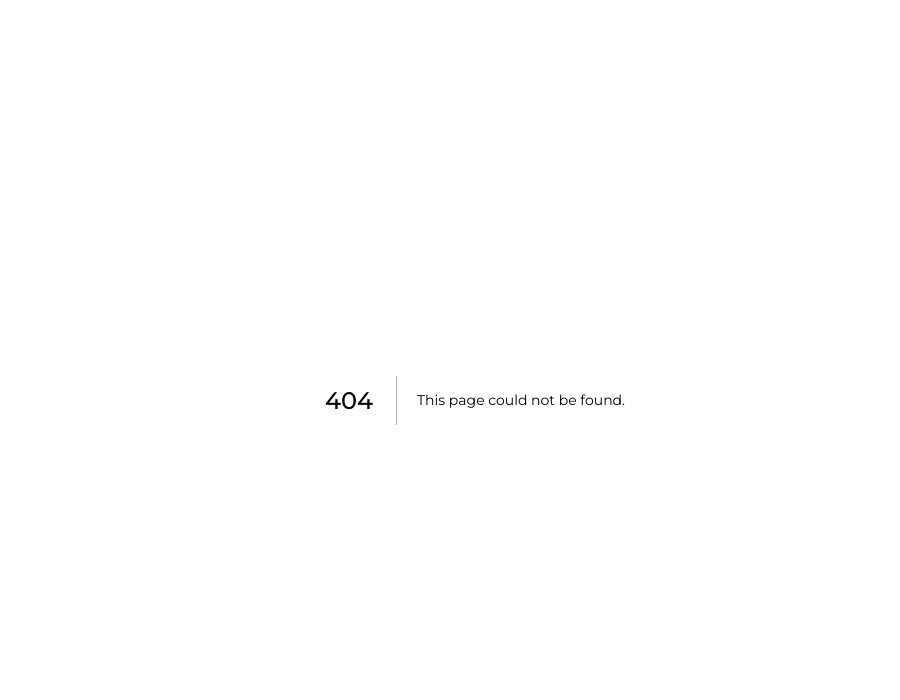
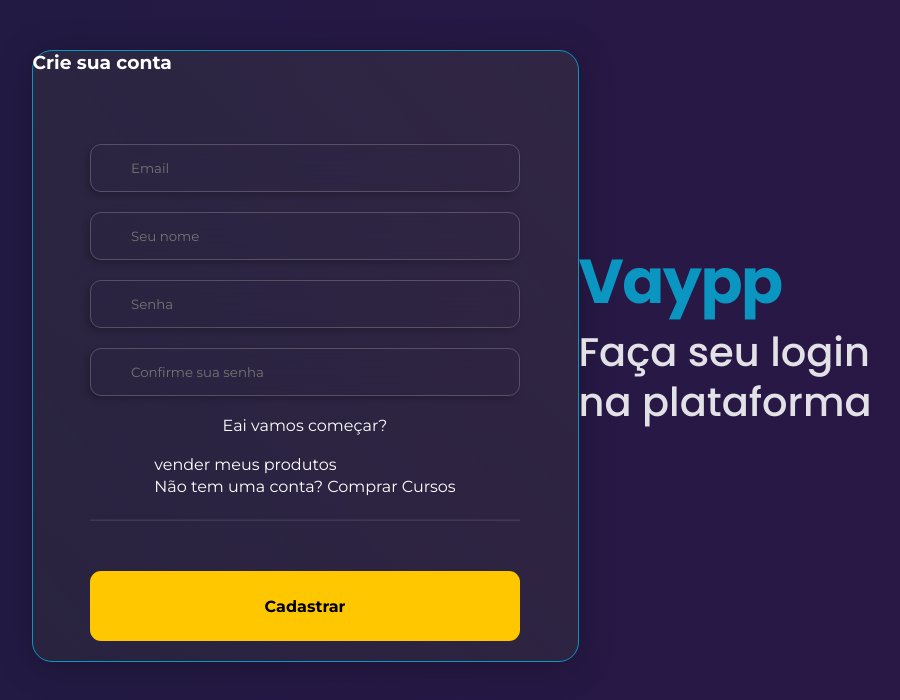
Before and after one commit to andersoncsousa/Test-Vaypp, a Next.js app: page /registre in a window 1280 px wide. Before the commit this address had no page. Shown: the top 700 px of the page, without its empty margins (165-1065 px from the left). Built offline with nearby package versions, Linux system fonts and the light colour scheme.

Commit message:
Add page de Cadastro

```diff
--- a/src/Components/Navbar/Navbar.jsx
+++ b/src/Components/Navbar/Navbar.jsx
@@ -59,7 +59,7 @@ const Navbar = () => {
 
         <ul className={styles.links}>{renderLinks}</ul>
         <div className={styles.navBoxBtn}>
-          <a href="#" title="Cadastrar" className={styles.navBtnSingup}>
+          <a href="/registre" title="Cadastrar" className={styles.navBtnSingup}>
             Cadastrar{" "}
           </a>
           <a href="/login" title="Entrar" className={styles.navBtnLogin}>
--- /dev/null
+++ b/src/pages/registre.jsx
@@ -0,0 +1,53 @@
+import Line from "@/Components/Line/Line";
+import styles from "../styles/login.module.scss";
+
+import {AiFillGoogleCircle, AiFillEye, AiFillEyeInvisible, AiOutlineMail, AiFillLock} from 'react-icons/ai'
+
+const Registre = () => {
+    return (
+        <div className={styles.Login}>
+            <div className={styles.boxForm}>
+                <h3>Crie sua conta</h3>
+                <form action=""className={styles.Form}>
+
+                    <input type="email" placeholder="Email" className={styles.inputForm} />
+
+                    <input type="name" placeholder="Seu nome" className={styles.inputForm} />
+
+                    <input type="password" placeholder="Senha" className={styles.inputForm} />
+
+                    <input type="password" placeholder="Confirme sua senha" className={styles.inputForm} />
+
+                    <a href="http://" target="_blank" >Eai vamos começar?</a>
+
+                    <div className={styles.boxBtns}>
+                        <a href="#" title="vender meus produtos" className={styles.btnVenda}>vender meus produtos</a>
+
+                        <p>Não tem uma conta? <a href="#"
+                        target="_blank" className={styles.btnComprar}>Comprar Cursos</a>
+                        </p>
+
+                    </div>
+
+
+                    <hr className={styles.line} />
+
+                    <div className={styles.boxGoogle}>
+                         <a href="#" title="Cadastrar" className={styles.btnLogin}>Cadastrar</a>
+                    </div>
+                </form>
+            </div>
+            <div className={styles.boxText}>
+                <h2>
+                    Vaypp
+                </h2>
+                <h3>
+                    Faça seu login
+                    na plataforma
+                </h3>
+            </div>
+        </div>
+    )
+}
+
+export default Registre;
--- a/src/styles/login.module.scss
+++ b/src/styles/login.module.scss
@@ -126,3 +126,11 @@
 
     }
 }
+
+.Registro{
+    .boxBtns{
+        display: flex;
+        flex-direction: row;
+        justify-content: center;
+    }
+}
```
